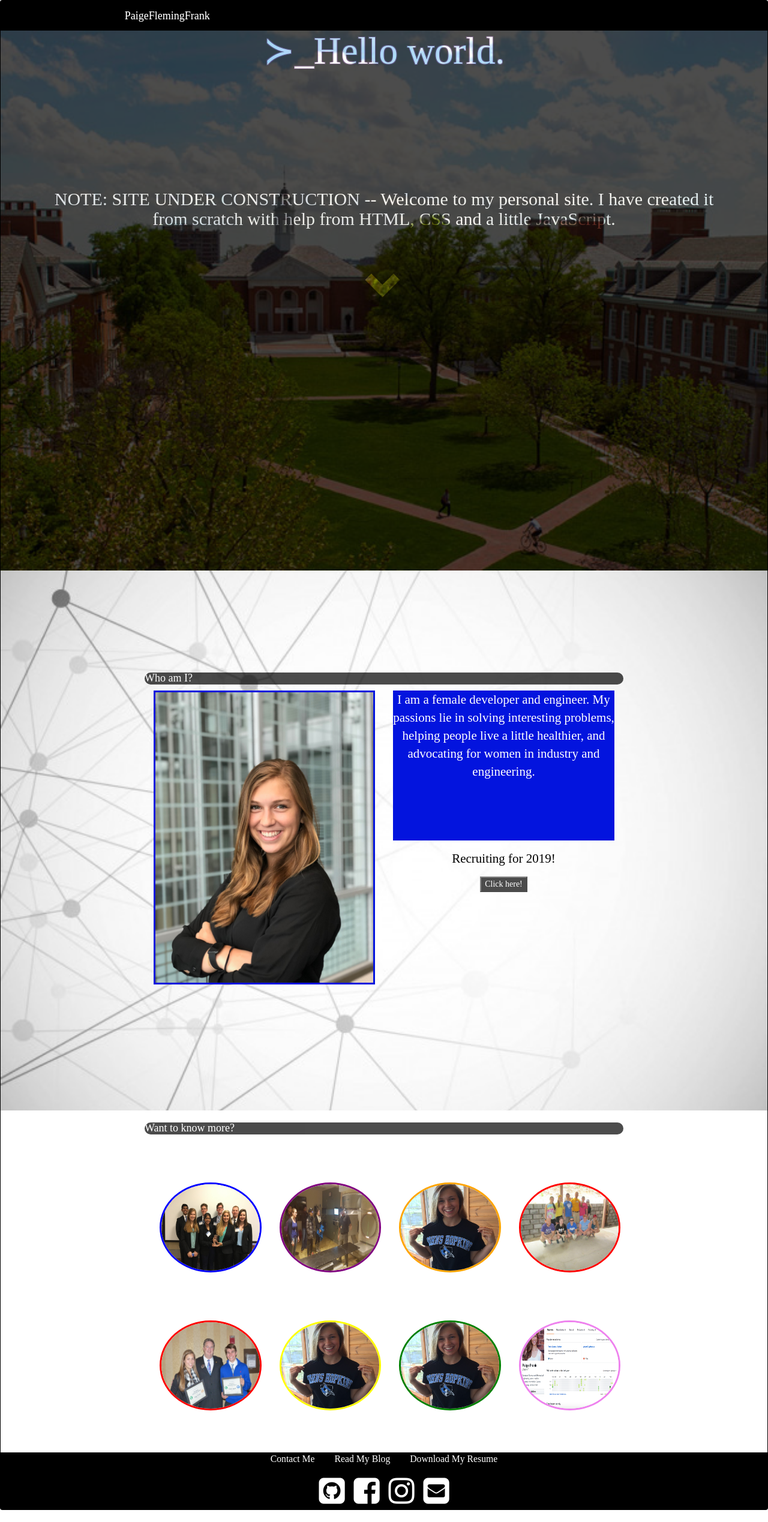
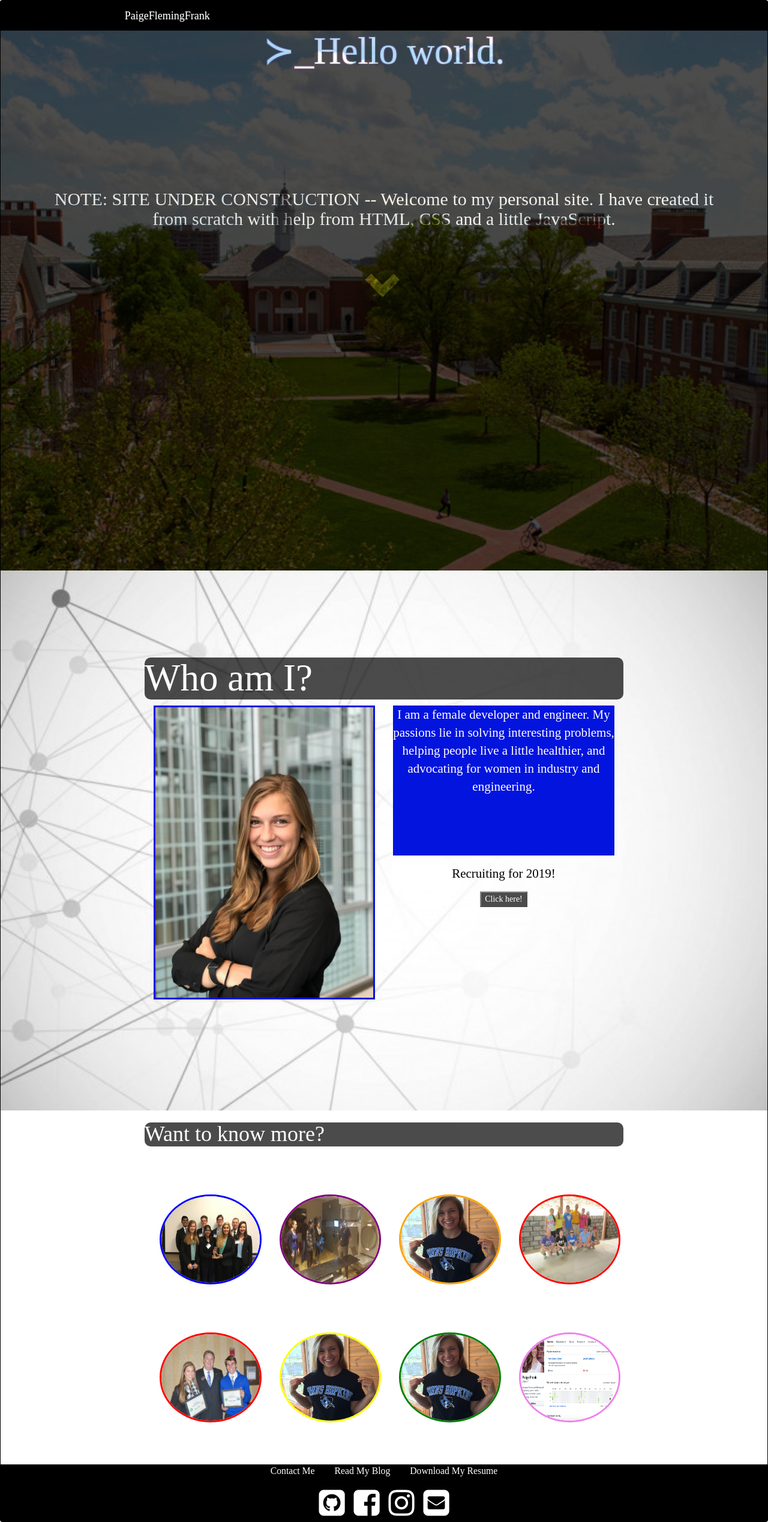
Before and after one commit to pfrank7/pfrank7.github.io, a Jekyll site: the page built from index.html, in a window 1280 px wide. Shown: the whole page at 60% size. Built offline with Jekyll 4.4.1, drawn with Linux system fonts in a browser that asks for light colours; nearby versions of some CDN libraries.

Commit message:
Update index.html

```diff
--- a/index.html
+++ b/index.html
@@ -105,7 +105,7 @@
 		<div class = "container">
 			<div class = "row" id = "margin" style = "margin-top:0px" >
 				<div class = "header">
-					<h1 style = "color:white; background-color:black; border-radius:10px; opacity:.7; font-size:large;" > Who am I? </h1>
+					<h1 style = "color:white; background-color:black; border-radius:10px; opacity:.7; font-size:24;" > Who am I? </h1>
 				</div>
 				<div class = "col-sm-6">
 					<img style = "border:solid; border-color: #0314DE; height:auto; width: 100%;" src="../photos/IMG_0413.jpg" alt="Paige Frank">
@@ -124,7 +124,7 @@
 		<div class = "container">
 			<div class = "row" id = "margin" style = "margin-top:0px" >
 				<div class = "header" id = "header_font">
-					<h1 style = "color:white; background-color:black; border-radius:10px; opacity:.7; font-size: large;" > Want to know more? </h1>
+					<h1 style = "color:white; background-color:black; border-radius:10px; opacity:.7; font-size: 24;" > Want to know more? </h1>
 				</div>
 			</div>
 			<div class = "row text-center" id = "margin">
```
